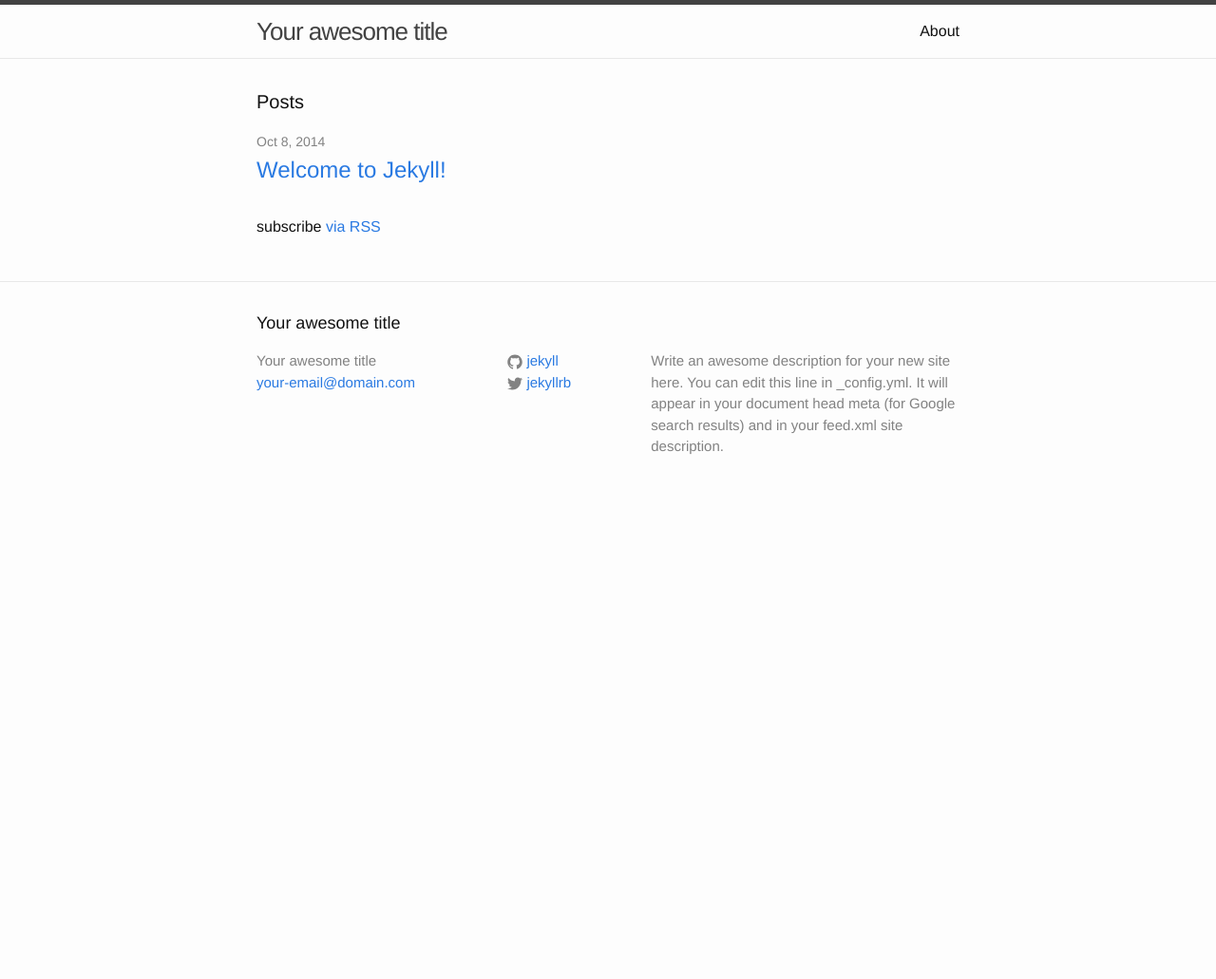
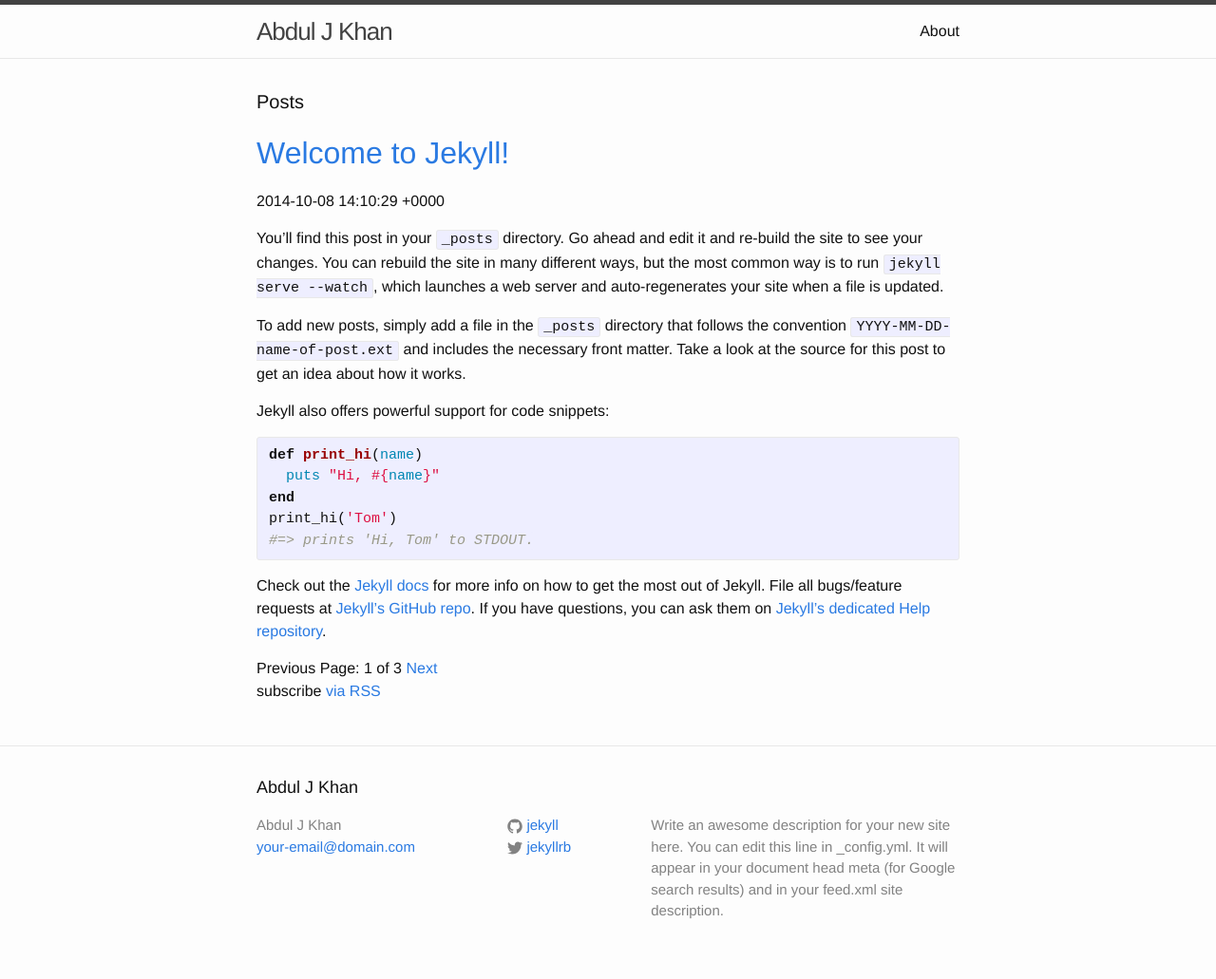
Before and after one commit to ajk121/ajk121.github.io, a Jekyll site: the page built from index.html, in a window 1280 px wide. Shown: the whole page at 95% size. Built offline with Jekyll 4.4.1, drawn with Linux system fonts in a browser that asks for light colours; the list of posts is cut into pages by our own code; before the commit the page ends 900 px from its top, so only the background shows below that.

Commit message:
first change

```diff
--- a/_config.yml
+++ b/_config.yml
@@ -1,5 +1,5 @@
 # Site settings
-title: Your awesome title
+title: Abdul J Khan
 email: your-email@domain.com
 description: > # this means to ignore newlines until "baseurl:"
   Write an awesome description for your new site here. You can edit this
@@ -12,3 +12,7 @@
 
 # Build settings
 markdown: kramdown
+
+exclude: ['README.md']
+
+paginate: 1
--- a/index.html
+++ b/index.html
@@ -6,17 +6,31 @@
 
   <h1 class="page-heading">Posts</h1>
 
-  <ul class="post-list">
-    {% for post in site.posts %}
-      <li>
-        <span class="post-meta">{{ post.date | date: "%b %-d, %Y" }}</span>
+  <!-- This loops through the paginated posts -->
+  {% for post in paginator.posts %}
+    <h1><a href="{{ post.url }}">{{ post.title }}</a></h1>
+    <p class="author">
+      <span class="date">{{ post.date }}</span>
+    </p>
+    <div class="content">
+      {{ post.content }}
+    </div>
+  {% endfor %}
 
-        <h2>
-          <a class="post-link" href="{{ post.url | prepend: site.baseurl }}">{{ post.title }}</a>
-        </h2>
-      </li>
-    {% endfor %}
-  </ul>
+  <!-- Pagination links -->
+  <div class="pagination">
+    {% if paginator.previous_page %}
+      <a href="/page{{ paginator.previous_page }}" class="previous">Previous</a>
+    {% else %}
+      <span class="previous">Previous</span>
+    {% endif %}
+    <span class="page_number ">Page: {{ paginator.page }} of {{ paginator.total_pages }}</span>
+    {% if paginator.next_page %}
+      <a href="/page{{ paginator.next_page }}" class="next">Next</a>
+    {% else %}
+      <span class="next ">Next</span>
+    {% endif %}
+  </div>
 
   <p class="rss-subscribe">subscribe <a href="{{ "/feed.xml" | prepend: site.baseurl }}">via RSS</a></p>
 
```
Also changed, not shown: _posts/2014-10-06-welcome-to-jekyll.markdown (added, +25 -0 lines), _posts/2014-10-07-welcome-to-jekyll.markdown (added, +25 -0 lines).
